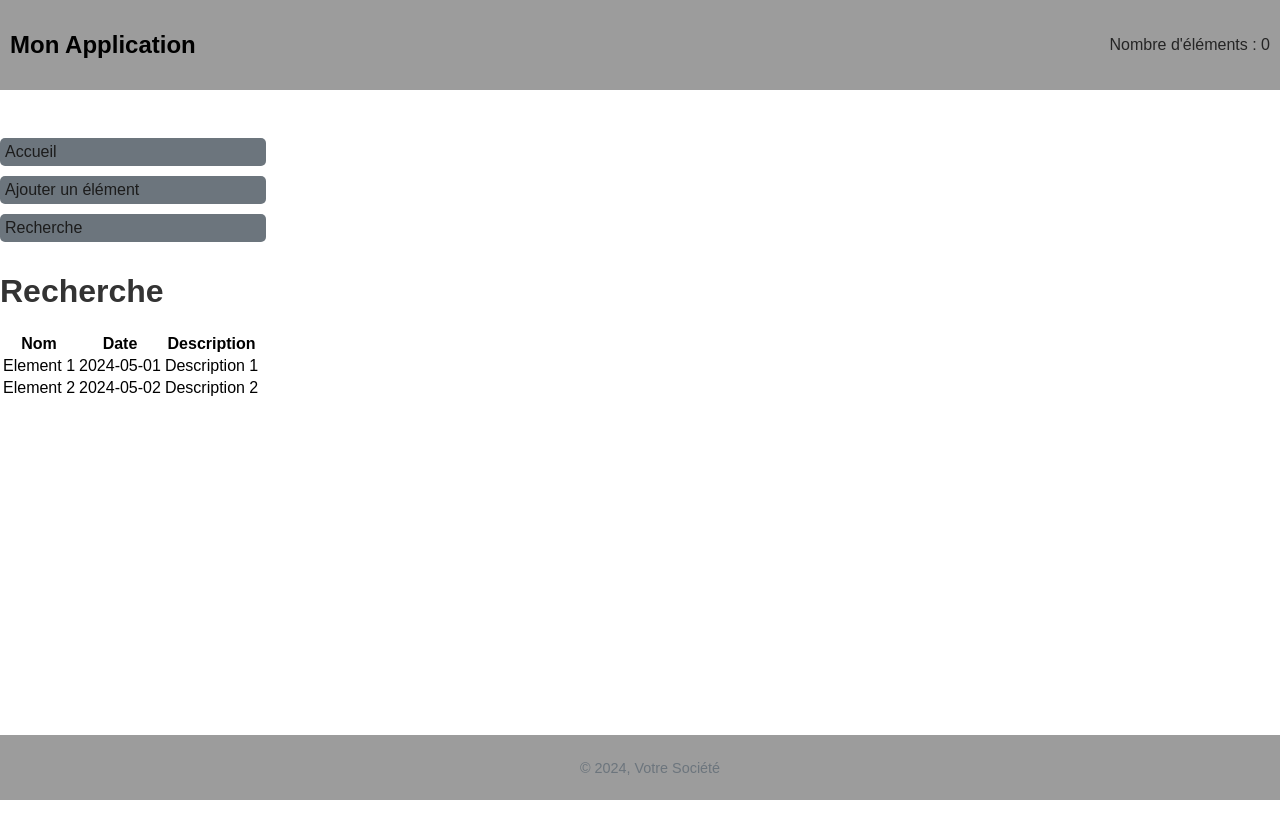
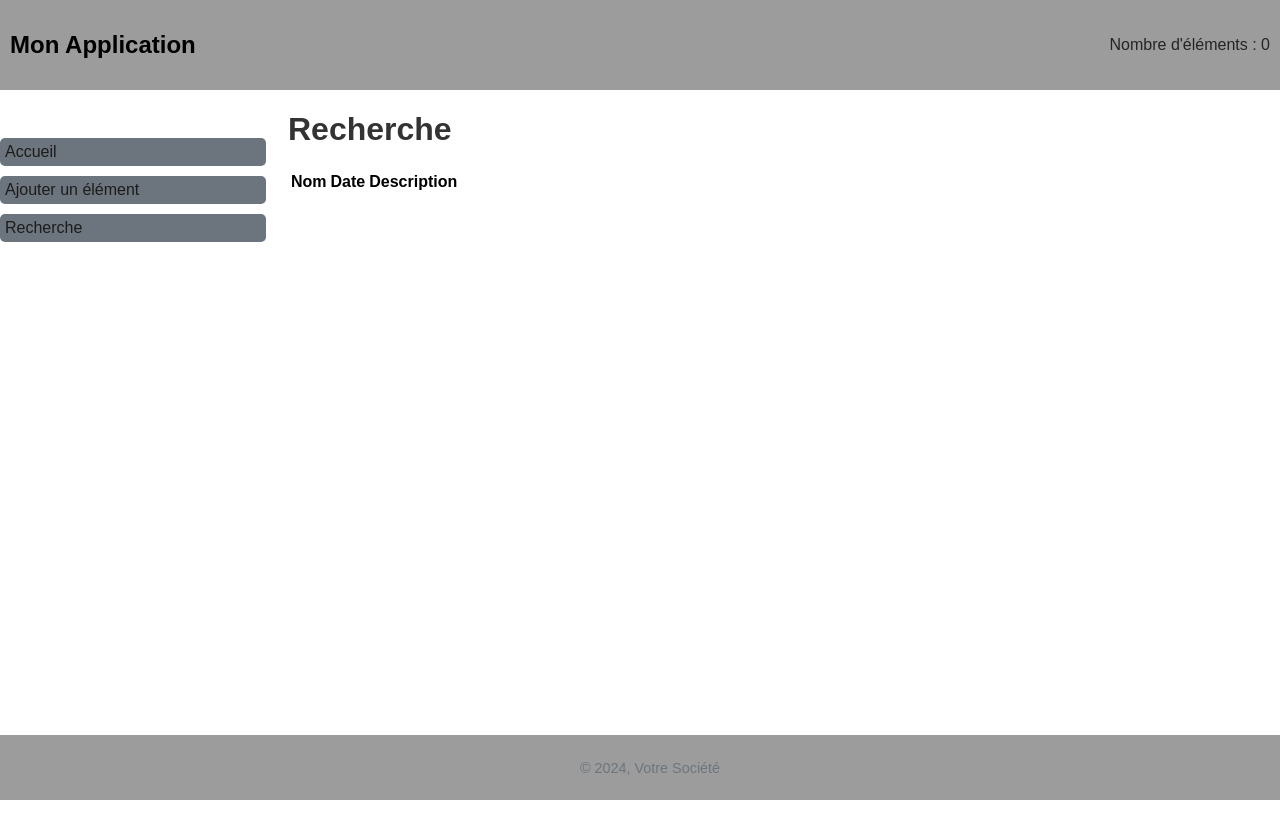
Before and after one commit to dahhou-ilyas/cohabitation_jsf_with_reactjs-, a React (Create React App) app: page /search in a window 1280 px wide. Shown: the top 838 px of the page. Before the commit the page ends 800 px from the top, so only its background shows below. Built offline with nearby package versions, Linux system fonts and the light colour scheme; the HTML template or start-up script is replaced by a standard one.

Commit message:
finsh prj

```diff
--- a/src/App.jsx
+++ b/src/App.jsx
@@ -12,18 +12,20 @@ import Search from "./components/Search";
 
 function App() {
   const [itemCount, setItemCount] = useState(0);
-  const [data,setData]=useState({})
+  const [data,setData]=useState([])
 
   return (
     <Router>
       <Header itemCount={itemCount} />
-      <Menu />
-      <div className="main-content">
-        <Routes>
-          <Route path="/" element={<Home />} />
-          <Route path="/add" element={<AddElement setItemCount={setItemCount} />} />
-          <Route path="/search" element={<Search />} />
-        </Routes>
+      <div class="separe-content">
+        <Menu />
+        <div className="main-content">
+          <Routes>
+            <Route path="/" element={<Home />} />
+            <Route path="/add" element={<AddElement setData={setData} setItemCount={setItemCount} />} />
+            <Route path="/search" element={<Search data={data}/>} />
+          </Routes>
+        </div>
       </div>
       <Footer />
     </Router>
--- a/src/components/AddElement.jsx
+++ b/src/components/AddElement.jsx
@@ -1,6 +1,6 @@
 import React, { useState } from 'react';
 
-const AddElement = ({ setItemCount }) => {
+const AddElement = ({ setItemCount,setData }) => {
   const [name, setName] = useState('');
   const [date, setDate] = useState('');
   const [description, setDescription] = useState('');
@@ -10,6 +10,7 @@ const AddElement = ({ setItemCount }) => {
     // Logique pour ajouter un nouvel élément ici
     // Mettre à jour le compteur d'éléments
     setItemCount(prevCount => prevCount + 1);
+    setData(prev=>[...prev,{name:name,date:date,description:description}])
     // Réinitialiser les valeurs du formulaire
     setName('');
     setDate('');
--- a/src/components/Search.jsx
+++ b/src/components/Search.jsx
@@ -1,11 +1,6 @@
 import React from 'react';
 
-const Search = () => {
-  const elements = [
-    // Exemple de données, vous pouvez les obtenir via une API
-    { name: 'Element 1', date: '2024-05-01', description: 'Description 1' },
-    { name: 'Element 2', date: '2024-05-02', description: 'Description 2' },
-  ];
+const Search = ({data}) => {
 
   return (
     <div>
@@ -19,11 +14,11 @@ const Search = () => {
           </tr>
         </thead>
         <tbody>
-          {elements.map((element, index) => (
+          {data.map((element, index) => (
             <tr key={index}>
-              <td>{element.name}</td>
-              <td>{element.date}</td>
-              <td>{element.description}</td>
+              <td>{element?.name}</td>
+              <td>{element?.date}</td>
+              <td>{element?.description}</td>
             </tr>
           ))}
         </tbody>
```
